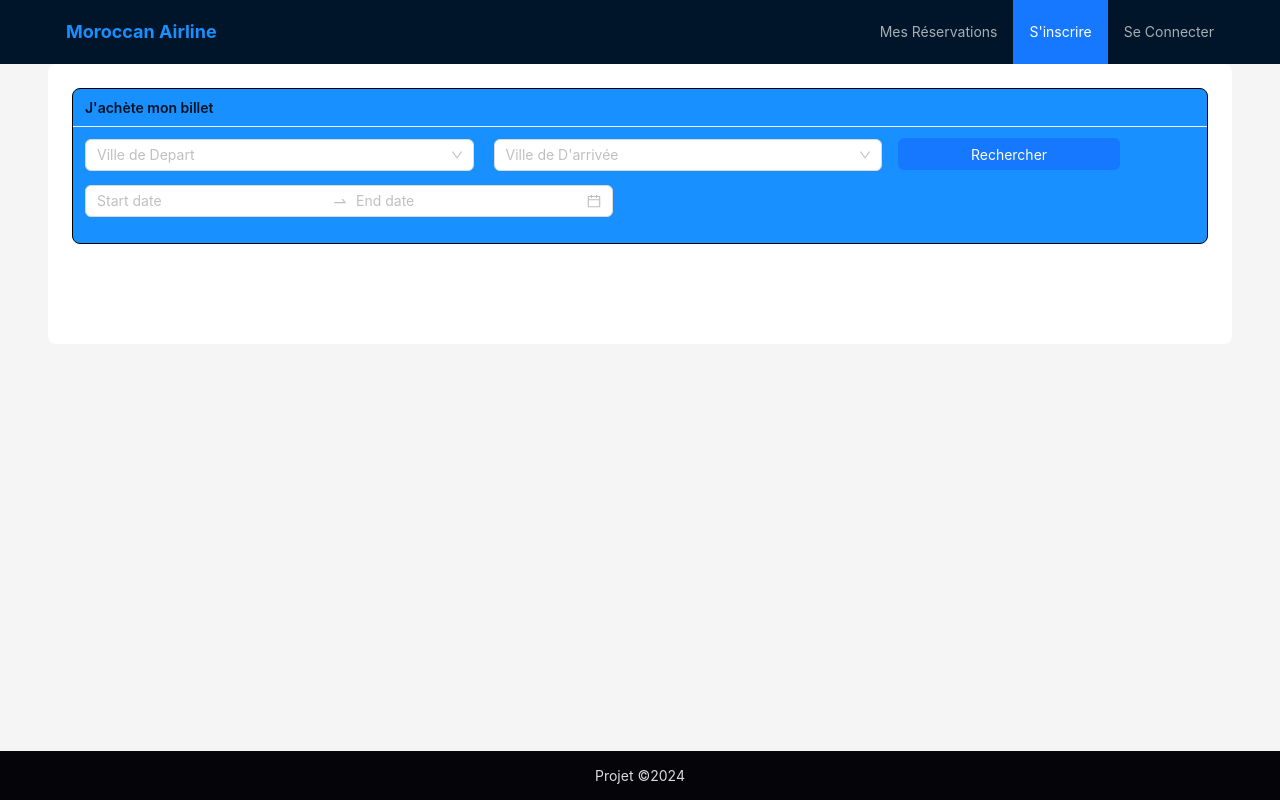
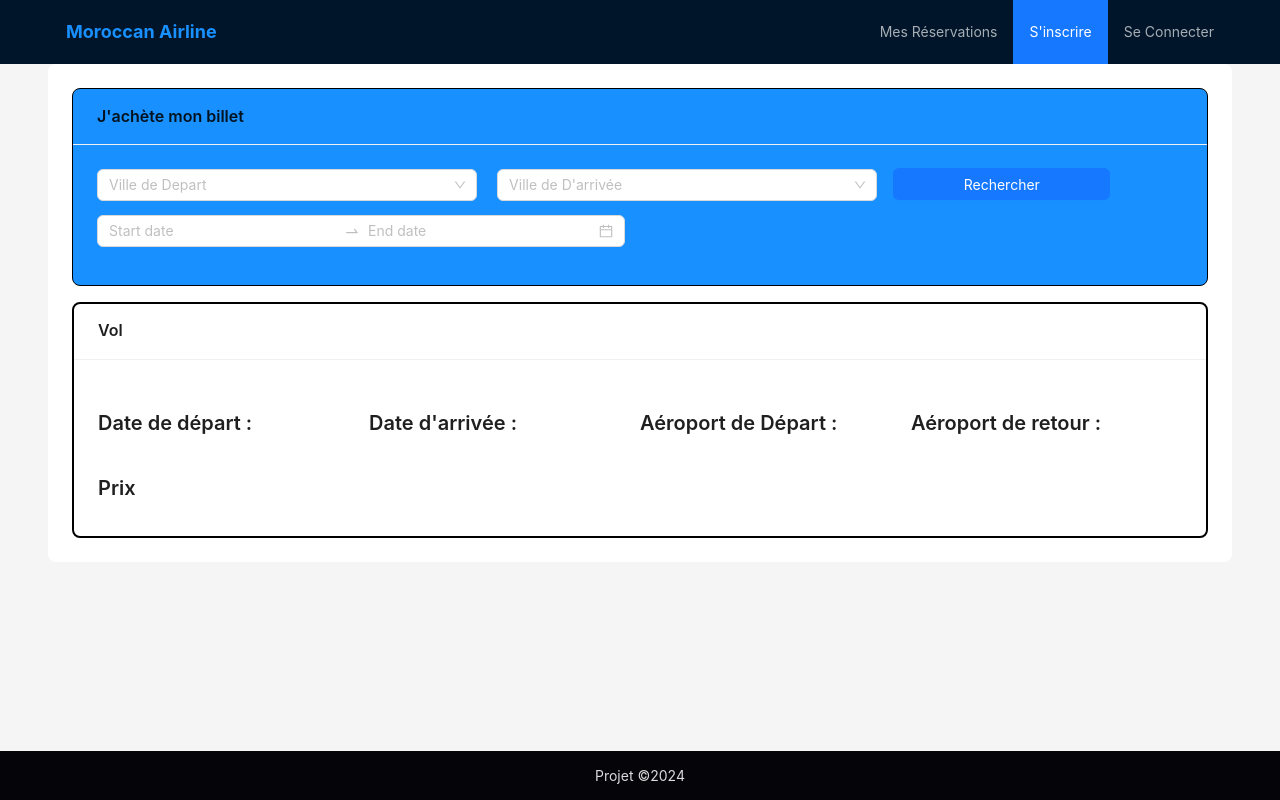
Before and after one commit to iir-projets/projet-dev-2324-g3-iir42324c3g3, a React (Create React App) app in the folder front_user/: page / in a window 1280 px wide. Built offline with nearby package versions, Linux system fonts and the light colour scheme.

Commit message:
interface user
interface user

```diff
--- a/front_user/src/App.js
+++ b/front_user/src/App.js
@@ -1,9 +1,10 @@
 import React, { useState } from 'react';
-import { Breadcrumb, Layout, Menu, theme, Card, Space, TreeSelect, DatePicker, Button } from 'antd';
+import { Breadcrumb, Layout, Menu, theme, Card, Space, TreeSelect, DatePicker, Button, Typography, Row, Col } from 'antd';
 import './App.css';
 
 const { RangePicker } = DatePicker;
 const { Header, Content, Footer } = Layout;
+const { Title } = Typography;
 
 const treeData = [
   {
@@ -85,8 +86,7 @@
                 backgroundColor: '#1890ff',
               }}
               title="J'achète mon billet"
-              size="small"
-
+              size="large"
             >
               <TreeSelect
                 style={{ width: '35%', marginRight: '10px' }}
@@ -106,17 +106,50 @@
                 treeDefaultExpandAll
                 onChange={onChange}
               />
-                  {
-                <Button type="primary" onClick={handleSearch}  style={{ width: '20%', marginLeft: '16px' }}>
-                  Rechercher
-                </Button>
-              }
+              <Button type="primary" onClick={handleSearch} style={{ width: '20%', marginLeft: '16px' }}>
+                Rechercher
+              </Button>
               <p>
                 <RangePicker showTime />
               </p>
+            </Card>
+            <Card
+             style={{
+                border: '2px solid',
+                borderColor: '#000000',
+                backgroundColor:'white',
+
+              }}
+              title="Vol"
+              size="large"
+              >
+
+
+              <Row>
+                <Col span={6}>
+                <Title level={4}>Date de départ :</Title>
+                </Col>
+
+                <Col span={6}>
+                <Title level={4}>Date d'arrivée :</Title>
+                </Col>
+
+                <Col span={6}>
+                <Title level={4}>Aéroport de Départ :</Title>
+                </Col>
+
+                <Col span={6}>
+                <Title level={4}>Aéroport de retour :</Title>
+                   </Col>
+              </Row>
+              <Row>
+                <Col span={6}>
+                <Title level={4}>Prix</Title>
+
+                </Col>
+              </Row>
 
             </Card>
-
           </Space>
         </div>
       </Content>
```
